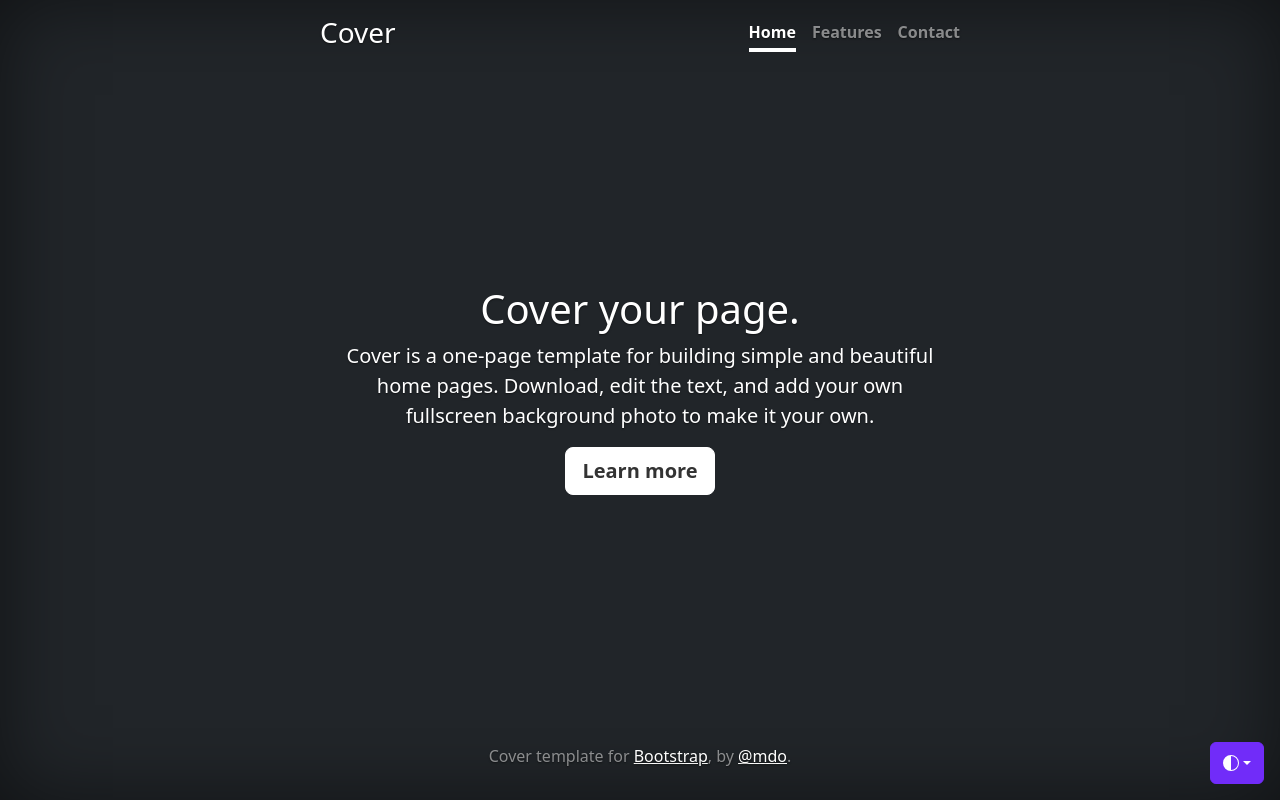
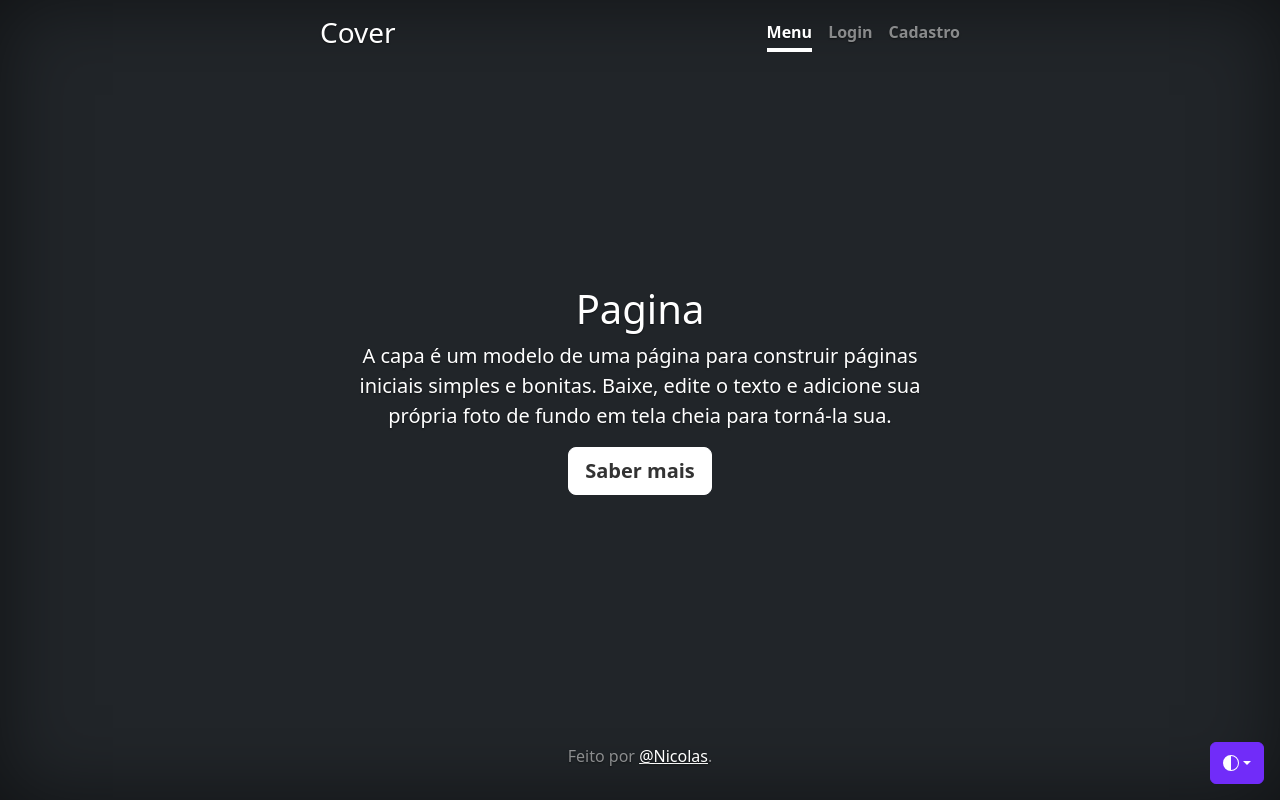
Before and after one commit to NicolasMussi89/cover, a PHP site: page / in a window 1280 px wide. Run offline with PHP 8.4, Linux system fonts and the light colour scheme; some libraries are stand-ins or nearby versions.

Commit message:
tradução da pagina

```diff
--- a/index.php
+++ b/index.php
@@ -155,23 +155,23 @@
     <div>
       <h3 class="float-md-start mb-0">Cover</h3>
       <nav class="nav nav-masthead justify-content-center float-md-end">
-        <a class="nav-link fw-bold py-1 px-0 active" aria-current="page" href="#">Home</a>
-        <a class="nav-link fw-bold py-1 px-0" href="#">Features</a>
-        <a class="nav-link fw-bold py-1 px-0" href="#">Contact</a>
+        <a class="nav-link fw-bold py-1 px-0 active" aria-current="page" href="#">Menu</a>
+        <a class="nav-link fw-bold py-1 px-0" href="#">Login</a>
+        <a class="nav-link fw-bold py-1 px-0" href="#">Cadastro</a>
       </nav>
     </div>
   </header>
 
   <main class="px-3">
-    <h1>Cover your page.</h1>
-    <p class="lead">Cover is a one-page template for building simple and beautiful home pages. Download, edit the text, and add your own fullscreen background photo to make it your own.</p>
+    <h1>Pagina</h1>
+    <p class="lead">A capa é um modelo de uma página para construir páginas iniciais simples e bonitas. Baixe, edite o texto e adicione sua própria foto de fundo em tela cheia para torná-la sua.</p>
     <p class="lead">
-      <a href="#" class="btn btn-lg btn-light fw-bold border-white bg-white">Learn more</a>
+      <a href="#" class="btn btn-lg btn-light fw-bold border-white bg-white">Saber mais</a>
     </p>
   </main>
 
   <footer class="mt-auto text-white-50">
-    <p>Cover template for <a href="https://getbootstrap.com/" class="text-white">Bootstrap</a>, by <a href="https://twitter.com/mdo" class="text-white">@mdo</a>.</p>
+  <p>Feito por </a><a href="https://github.com/NicolasMussi89" class="text-white">@Nicolas</a>.</p>
   </footer>
 </div>
 <script src="../assets/dist/js/bootstrap.bundle.min.js"></script>
```
